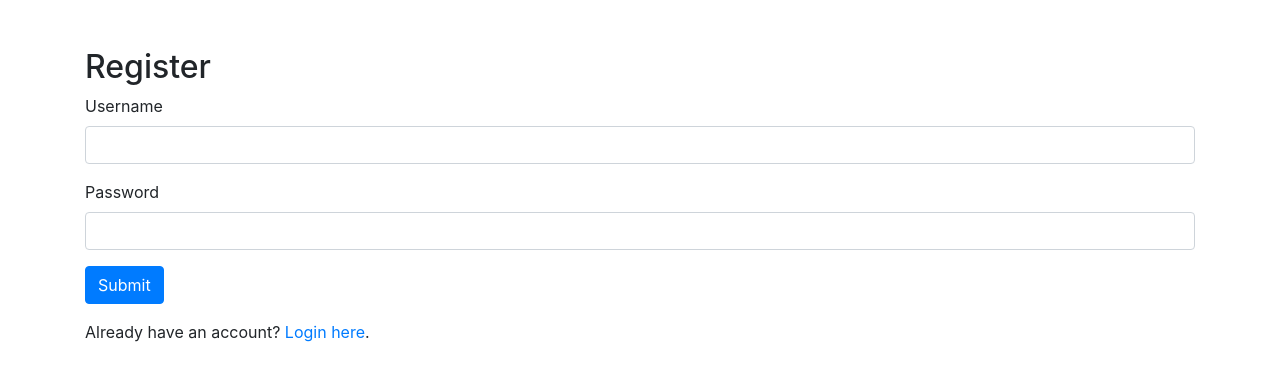
After one commit to ManeliFotoutan/smart-website-for-cancer-recognition, a Flask app: page /register in a window 1280 px wide. The commit adds this page. Shown: the top 381 px of the page. Run offline with Flask 3, Linux system fonts and the light colour scheme; some libraries are stand-ins or nearby versions.

Commit message:
add register and login part

```diff
--- a/app.py
+++ b/app.py
@@ -1,10 +1,12 @@
-from flask import Flask, render_template, redirect, url_for, request, session,flash
-from flask_sqlalchemy import SQLAlchemy # for database
-from flask_wtf import FlaskForm # for input data
+from flask import Flask, render_template, redirect, url_for, request, session, flash
+from flask_sqlalchemy import SQLAlchemy
+from flask_wtf import FlaskForm
 from wtforms import StringField, PasswordField, SubmitField
-from wtforms.validators import DataRequired, Regexp
+from wtforms.validators import DataRequired, Regexp, Length
 from flask_wtf.csrf import CSRFProtect
+from werkzeug.security import generate_password_hash, check_password_hash
 import os
+from functools import wraps
 
 
 app = Flask(__name__)
@@ -14,67 +16,90 @@ csrf = CSRFProtect(app)
 # create database
 app.config['SQLALCHEMY_DATABASE_URI'] = 'sqlite:///database.db'
 app.config['SQLALCHEMY_TRACK_MODIFICATIONS'] = False
+app.config['SECRET_KEY'] = os.urandom(12)
 
 db = SQLAlchemy(app)
 
 # create tabel
-class users(db.Model):
+class Users(db.Model):
     __tablename__ = "users"
     id = db.Column(db.Integer, primary_key = True)
     username = db.Column(db.String(100), nullable = False, unique = True)
     password = db.Column(db.String(128), nullable = False)
 
 
-
 # create database
 with app.app_context():
     db.create_all()
 
-# regester page
-class userForm(FlaskForm):
-    username = StringField(label="username",validators=[
+# Registration form
+class UserForm(FlaskForm):
+    username = StringField(label="Username", validators=[
         DataRequired(),
         Regexp(
             regex="^[a-zA-Z0-9_]{3,10}$",
             message="Username must be between 3 and 10 characters and can only contain letters, numbers, and underscores."
         )])
-    password = PasswordField(label="password",validators=[DataRequired()])
-    submit = SubmitField(label='submit')
+    password = PasswordField(label="Password", validators=[
+        DataRequired(),
+        Length(min=6, message="Password must be at least 6 characters long.")
+    ])
+    submit = SubmitField(label='Submit')
 
-@app.route("/regester", methods = ['GET', "POST"])
-def regester():
-    form = userForm()
+# Decorator to restrict access to logged-in users
+def login_required(f):
+    @wraps(f)
+    def decorated_function(*args, **kwargs):
+        if 'username' not in session:
+            flash('You need to be logged in to access this page.', 'danger')
+            return redirect(url_for('login'))
+        return f(*args, **kwargs)
+    return decorated_function
+
+
+# Registration route
+@app.route("/register", methods=['GET', 'POST'])
+def register():
+    form = UserForm()
 
     if form.validate_on_submit():
         username = form.username.data
         password = form.password.data
 
-        newUser = users(
-            username = username,
-            password = password
-        )
-        db.session.add(newUser)
+        user_exists = Users.query.filter_by(username=username).first()
+        if user_exists:
+            flash('Username already taken, please choose another one.', 'warning')
+            return redirect(url_for('register'))
+
+        hashed_password = generate_password_hash(password)
+        new_user = Users(username=username, password=hashed_password)
+        db.session.add(new_user)
         db.session.commit()
 
-        return redirect(url_for("login"))
+        flash('Registration successful! You can now log in.', 'success')
+        return redirect(url_for('login'))
 
-    return render_template("regester.html", form=form)
+    return render_template("register.html", form=form)
 
-
-
-@app.route("/login", methods = ["GET", "POST"])
+# Login route
+@app.route("/login", methods=['GET', 'POST'])
 def login():
-    form = userForm()
+    form = UserForm()
 
     if form.validate_on_submit():
         username = form.username.data
         password = form.password.data
 
-        # validate in database
-        user = users.query.filter_by(username=username).first()
+        user = Users.query.filter_by(username=username).first()
 
-        if user and password:
+        if user and check_password_hash(user.password, password):
             session['username'] = user.username
+            flash('Login successful!', 'success')
+            return redirect(url_for('home'))
+        else:
+            flash('Invalid username or password.', 'danger')
+
+    return render_template("login.html", form=form)
 
 @app.route('/')
 def home():
@@ -84,7 +109,17 @@ def home():
 def our_team():
     return render_template('our-team.html')
 
+# Logout route
+@app.route('/logout')
+@login_required
+def logout():
+    session.clear()
+    flash('You have been logged out.', 'success')
+    return redirect(url_for('login'))
+
+
 secert_key = os.urandom(12)
 app.config['SECRET_KEY'] = secert_key
+
 if __name__ == '__main__':
     app.run(debug=True, port=5001)
--- a/templates/index.html
+++ b/templates/index.html
@@ -35,6 +35,9 @@
                     <div class="navbar-nav ms-auto">
                         <a href="/" class="nav-item nav-link active">Home</a>
                         <a href="/our-team" class="nav-item nav-link">Our Team</a>
+                        {% if 'username' in session %}
+                            <a href="/logout" class="nav-item nav-link">Logout</a>
+                        {% else %}
                             <div class="nav-item dropdown">
                                 <a href="#" class="nav-link dropdown-toggle" data-bs-toggle="dropdown">Register / Login</a>
                                 <div class="dropdown-menu bg-light rounded-0 m-0">
@@ -42,7 +45,9 @@
                                     <a href="/login" class="dropdown-item">Login</a>
                                 </div>
                             </div>
+                        {% endif %}
                     </div>
+
                 </div>
             </nav>
         </div>
--- /dev/null
+++ b/templates/register.html
@@ -0,0 +1,61 @@
+<!DOCTYPE html>
+<html lang="en">
+<head>
+    <meta charset="UTF-8">
+    <meta name="viewport" content="width=device-width, initial-scale=1.0">
+    <title>Register</title>
+    <link rel="stylesheet" href="https://stackpath.bootstrapcdn.com/bootstrap/4.5.2/css/bootstrap.min.css">
+</head>
+<body>
+    <div class="container mt-5">
+        <h2>Register</h2>
+        <!-- Flash messages for feedback -->
+        {% with messages = get_flashed_messages(with_categories=true) %}
+            {% if messages %}
+                <div class="mt-3">
+                    {% for category, message in messages %}
+                        <div class="alert alert-{{ category }}" role="alert">
+                            {{ message }}
+                        </div>
+                    {% endfor %}
+                </div>
+            {% endif %}
+        {% endwith %}
+
+        <!-- Registration Form -->
+        <form method="POST" action="{{ url_for('register') }}">
+            {{ form.hidden_tag() }}
+
+            <div class="form-group">
+                {{ form.username.label(class="form-label") }}
+                {{ form.username(class="form-control") }}
+                {% if form.username.errors %}
+                    <div class="text-danger">
+                        {% for error in form.username.errors %}
+                            <p>{{ error }}</p>
+                        {% endfor %}
+                    </div>
+                {% endif %}
+            </div>
+
+            <div class="form-group">
+                {{ form.password.label(class="form-label") }}
+                {{ form.password(class="form-control") }}
+                {% if form.password.errors %}
+                    <div class="text-danger">
+                        {% for error in form.password.errors %}
+                            <p>{{ error }}</p>
+                        {% endfor %}
+                    </div>
+                {% endif %}
+            </div>
+
+            <div class="form-group">
+                {{ form.submit(class="btn btn-primary") }}
+            </div>
+
+            <p>Already have an account? <a href="{{ url_for('login') }}">Login here</a>.</p>
+        </form>
+    </div>
+</body>
+</html>
```
Also changed, not shown: templates/login.html (added, +66 -0 lines). Lines whose indentation alone changed are shown as unchanged.
